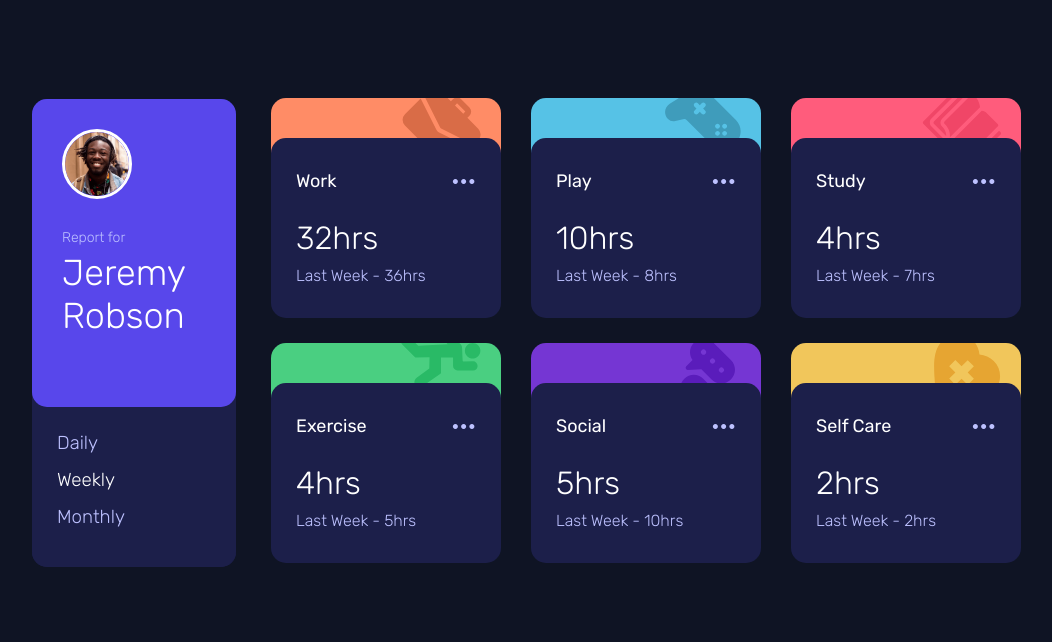
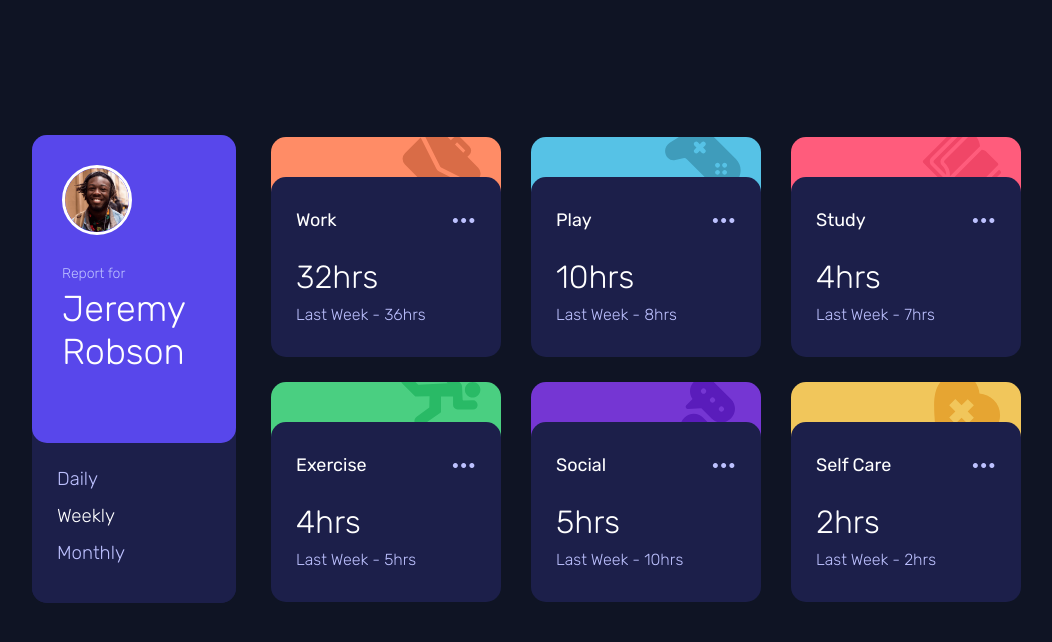
Before and after one commit to anaislcno/Time-Tracker-Dashboard, a React (Vite) app: page / in a window 1280 px wide. Shown: the top 642 px of the page, without its empty margins (116-1168 px from the left). Built offline with nearby package versions, Linux system fonts and the light colour scheme.

Commit message:
edit media queries

```diff
--- a/src/components/UserCard/UserCard.css
+++ b/src/components/UserCard/UserCard.css
@@ -54,7 +54,7 @@
 @media screen and (min-width: 767px) {
   .user-container {
     max-width: 230px;
-    margin: 40px 20px 15px 20px;
+    margin: 35px 20px 15px 20px;
   }
   .user-infos {
     flex-direction: column;
--- a/src/index.css
+++ b/src/index.css
@@ -45,5 +45,10 @@ main {
   display: flex;
   justify-content: center;
   align-items: center;
-  height: 80vh;
 }
+
+@media screen and (min-width: 767px) {
+  main {
+    margin: 100px auto;
+  }
+}
```
